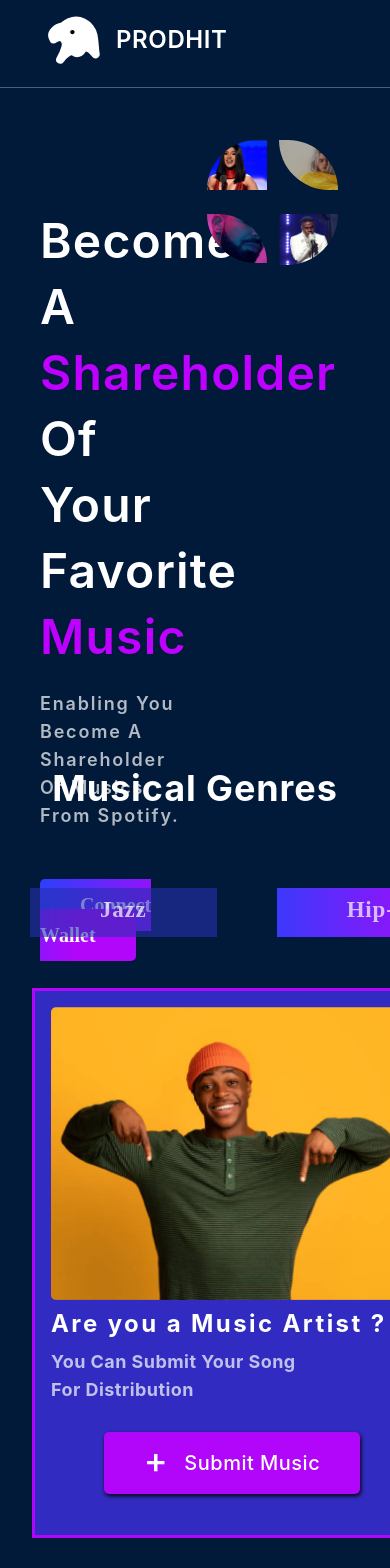
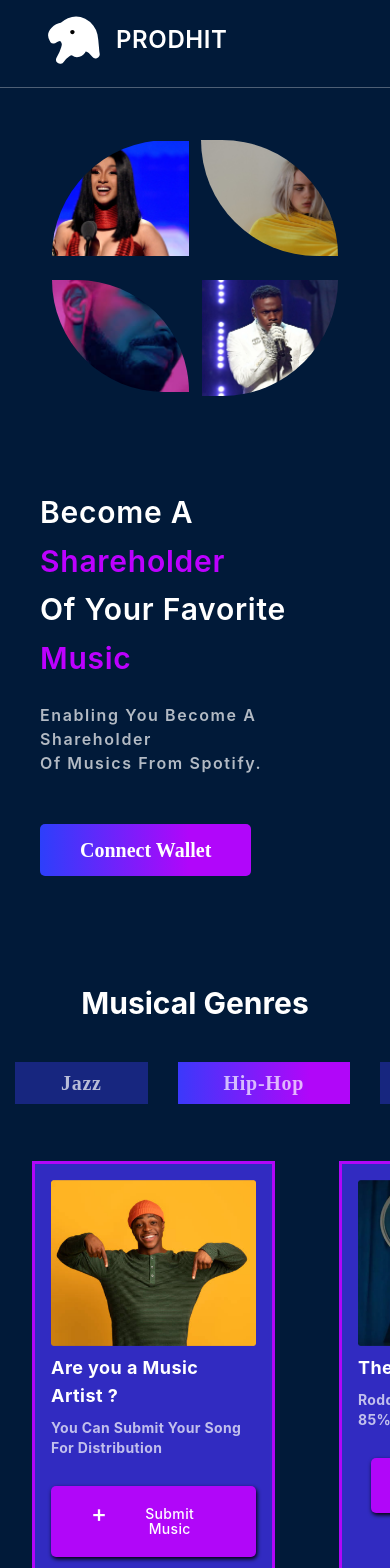
Before and after one commit to Olabisim/prodhit, a React (Create React App) app: page / in a window 390 px wide. Shown: the top 1568 px of the page. Built offline with nearby package versions, Linux system fonts and the light colour scheme.

Commit message:
made responsive changes

```diff
--- a/src/components/Footer.tsx
+++ b/src/components/Footer.tsx
@@ -50,7 +50,7 @@ export const Footer = () => {
 
                         </div>
 
-                        <div className="bottom-footer tracking-widest text-base lg:text-lg">
+                        <div className="bottom-footer tracking-widest text-base lg:text-lg mt-16">
 
                                 <p className="text-center">© Copyright 2022 by Prodhit</p>
 
--- a/src/components/Main.tsx
+++ b/src/components/Main.tsx
@@ -5,21 +5,21 @@ export const Main:React.FC = () => {
 
                         <div className="main-main p-10 ">
 
-                                <div className="flex">
+                                <div className="main-main-in">
 
-                                        <div className="w-1/2 text-white">
+                                        <div className="text-white">
 
-                                                <h2 className="text-5xl pt-20 leading-snug font-semibold tracking-wide">
+                                                <h2 className="text-3xl lg:text-5xl pt-20 leading-relaxed lg:leading-snug font-semibold tracking-wide">
                                                         Become A <span>Shareholder</span> <br /> Of Your Favorite <br /> <span>Music</span>
 
                                                 </h2>
-                                                <p className="tracking-widest font-semibold mt-5 mb-5 text-lg shade-white pb-10">
+                                                <p className="tracking-widest font-semibold mt-5 mb-5 lg:text-lg shade-white pb-10">
                                                         Enabling You Become A Shareholder <br /> Of Musics From Spotify.
                                                 </p>
                                                 <a href="#ss" className="Nav-button text-white mt-3" role="button" style={{padding: '15px 40px !important', marginTop: '30px'}} >Connect Wallet</a>
 
                                         </div>
-                                        <div className="w-1/2">
+                                        <div className="">
                                                 <div className="flex">
 
                                                         <div className="w-1/2 m-3 mr-0 nav-landingside-1">
@@ -51,10 +51,9 @@ export const Main:React.FC = () => {
 
                         <div className="main-main2 text-white mt-20 text-center" >
                                 <div>
-                                        <h2 className="font-bold text-4xl tracking-wide">Musical Genres</h2>
-
+                                        <h2 className="font-bold text-3xl lg:text-4xl lg:tracking-wide">Musical Genres</h2>
                                 </div>
-                                <div className="mt-20">
+                                <div className="lg:mt-20 mt-10">
                                         <div className="ul-main">
                                                 <ul>
                                                         <li><a href="#jzz">Jazz</a></li>
@@ -72,10 +71,10 @@ export const Main:React.FC = () => {
                                                         <div className="main-content-box p-4 text-left ml-8 mr-8">
 
                                                                 <img src="../../Gen1.png" alt="fir" />
-                                                                <h2 className="font-bold text-2xl p-2 pl-0 tracking-widest ">Are you a Music Artist ?</h2>
-                                                                <p className="tracking-wide text-lg font-bold mb-7">You Can Submit Your Song <br />For Distribution</p>
-                                                                <button className="text-center tracking-wide text-xl font-medium">
-                                                                        <span className="text-4xl pr-4">+</span>
+                                                                <h2 className="font-bold text-lg lg:text-2xl p-2 pl-0 tracking-wide lg:tracking-widest ">Are you a Music Artist ?</h2>
+                                                                <p className="tracking-wide text-sm lg:text-lg font-bold mb-7">You Can Submit Your Song <br />For Distribution</p>
+                                                                <button className="text-center tracking-wide text-sm lg:text-xl font-medium">
+                                                                        <span className="text-2xl lg:text-4xl pr-4">+</span>
                                                                         Submit Music
                                                                 </button>
                                                         </div>
@@ -83,28 +82,28 @@ export const Main:React.FC = () => {
                                                         <div className="main-content-box p-4 text-left ml-8 mr-8">
 
                                                                 <img src="../../Gen2.png" alt="fir" />
-                                                                <h2 className="font-bold text-2xl p-2 pl-0 tracking-widest ">The Box</h2>
-                                                                <p className="tracking-wide text-lg font-bold mb-7">Roddy Ricch <br />85% Available Stocks </p>
-                                                                <button className="text-center tracking-wide text-xl font-medium">
+                                                                <h2 className="font-bold text-lg lg:text-2xl p-2 pl-0 tracking-wide lg:tracking-widest">The Box</h2>
+                                                                <p className="tracking-wide text-sm lg:text-lg font-bold mb-7">Roddy Ricch <br />85% Available Stocks </p>
+                                                                <button className="text-center tracking-wide text-sm lg:text-xl font-medium">
                                                                         Execute Order
                                                                 </button>
                                                         </div>
                                                         <div className="main-content-box p-4 text-left ml-8 mr-8">
 
                                                                 <img src="../../Gen1.png" alt="fir" />
-                                                                <h2 className="font-bold text-2xl p-2 pl-0 tracking-widest ">No Guidance</h2>
-                                                                <p className="tracking-wide text-lg font-bold mb-7">Chris Brown ft Drake <br />65% Available Stocks</p>
-                                                                <button className="text-center tracking-wide text-xl font-medium">
+                                                                <h2 className="font-bold text-lg lg:text-2xl p-2 pl-0 tracking-wide lg:tracking-widest">No Guidance</h2>
+                                                                <p className="tracking-wide text-sm lg:text-lg font-bold mb-7">Chris Brown ft Drake <br />65% Available Stocks</p>
+                                                                <button className="text-center tracking-wide text-sm lg:text-xl font-medium">
                                                                         Execute Order
                                                                 </button>
                                                         </div>
                                                         <div className="main-content-box p-4 text-left ml-8 mr-8">
 
                                                                 <img src="../../Gen2.png" alt="fir" />
-                                                                <h2 className="font-bold text-2xl p-2 pl-0 tracking-widest ">Are you a Music Artist ?</h2>
-                                                                <p className="tracking-wide text-lg font-bold mb-7">You Can Submit Your Song <br />For Distribution</p>
-                                                                <button className="text-center tracking-wide text-xl font-medium">
-                                                                        <span className="text-4xl pr-4">+</span>
+                                                                <h2 className="font-bold text-lg lg:text-2xl p-2 pl-0 tracking-wide lg:tracking-widest ">Are you a Music Artist ?</h2>
+                                                                <p className="tracking-wide text-sm lg:text-lg font-bold mb-7">You Can Submit Your Song <br />For Distribution</p>
+                                                                <button className="text-center tracking-wide text-sm lg:text-xl font-medium">
+                                                                        <span className="text-2xl lg:text-4xl pr-4">+</span>
                                                                         Submit Music
                                                                 </button>
                                                         </div>
@@ -134,7 +133,7 @@ export const Main:React.FC = () => {
                                                         </p>
                                                 </div>
                                         </div>
-                                        <div className="grid grid-cols-1 lg:grid-cols-2 gap-6 items-center mt-36 m-12">
+                                        <div className="grid grid-cols-1 lg:grid-cols-2 gap-6 items-center mt-36 m-12 second_grid_adjustment">
                                                 <div className="justify-center w-full pr-10 items-center">
                                                         <h2 className="text-4xl font-semibold ">How it <span>Works </span></h2>
                                                         <br />
@@ -162,8 +161,8 @@ export const Main:React.FC = () => {
 
                         <div className="main-main4 text-center text-white mt-20">
                                 <div>
-                                        <h2 className="text-3xl font-bold tracking-wide">Our <span>Team</span></h2>
-                                        <p className="tracking-wide" >Our Highly Qualified And Skilled Team</p>
+                                        <h2 className="text-3xl lg:text-4xl font-bold tracking-wide mb-5">Our <span>Team</span></h2>
+                                        <p className="tracking-wide text-base lg:text-xl font-bold" >Our Highly Qualified And Skilled Team</p>
                                 </div>
                                 <br />
                                 <div className="main-main4-overflow">
--- a/src/components/index.css
+++ b/src/components/index.css
@@ -67,11 +67,13 @@ background: linear-gradient(90deg, #B106FA 0%, #2D3FFB 70.83%);
 .nav-header {
         border-bottom: 1px solid rgba(255, 255, 255, 0.3);
 }
-.main-main {
-        height: 600px;
+.main-main-in {
+        /* height: 600px; */
          /* background: linear-gradient(62deg, #B106FA, #E73C7E, #23A6D5, #2D3FFB);
            animation: gradient 15s ease infinite;
             background-size: 400% 400%; */
+            display: flex;
+            justify-content: space-around;
 
       }
 .main-main span {
@@ -125,11 +127,6 @@ background: linear-gradient(90deg, #B106FA 0%, #2D3FFB 70.83%);
 
 
 
-
-
-.main-main2 {
-        /* height: 600px; */
-}
 
 .ul-main {
         overflow-x: auto;
@@ -275,3 +272,59 @@ background: linear-gradient(90deg, #B106FA 0%, #2D3FFB 70.83%);
         background: linear-gradient(90deg, #0B1329 0%, #AE06F6 50.52%, rgba(177, 6, 249, 0) 95.31%);
         padding: 20px 0 20px 0;
 }
+
+.second_grid_adjustment {
+        display: flex;
+}
+.second_grid_adjustment div:nth-of-type(1) {
+        width: 50%;
+}
+
+
+
+
+
+/* media queries */
+
+
+@media screen and (max-width: 780px) {
+
+        .main-main4-div1 {
+                width: 300px;
+                height: 270px;
+        }
+        .main-main4-div2 {
+                width: 218px;
+                height: 32px;
+        }
+        .main-main4-div3 {
+                width: 180px;
+                height: 32px;
+        }
+
+        .second_grid_adjustment {
+                flex-direction: column-reverse;
+        }
+        .second_grid_adjustment div:nth-of-type(1) {
+                width: 100%;
+        }
+        .main-content-box {
+                height: 442px;
+                width: 243px;
+        }
+
+        .main-main2 ul li a {
+                padding: 10px 46px;
+                margin: 10px 15px 10px 15px;
+                font-size: 20px;
+            }
+            .main-main2 ul {
+                width: 1300px;
+            }
+
+        .main-main-in {
+
+                flex-direction: column-reverse;
+
+        }
+}
```
